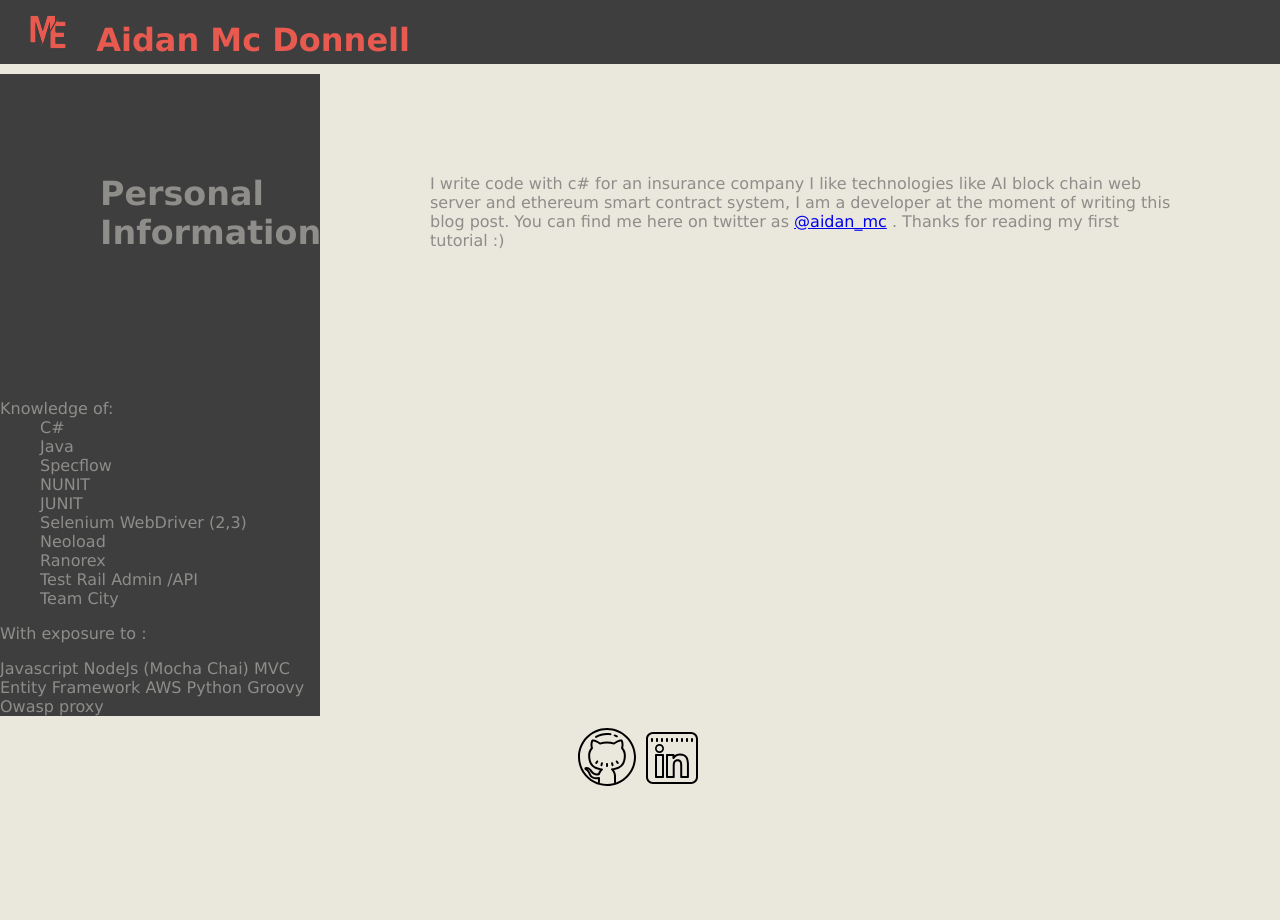
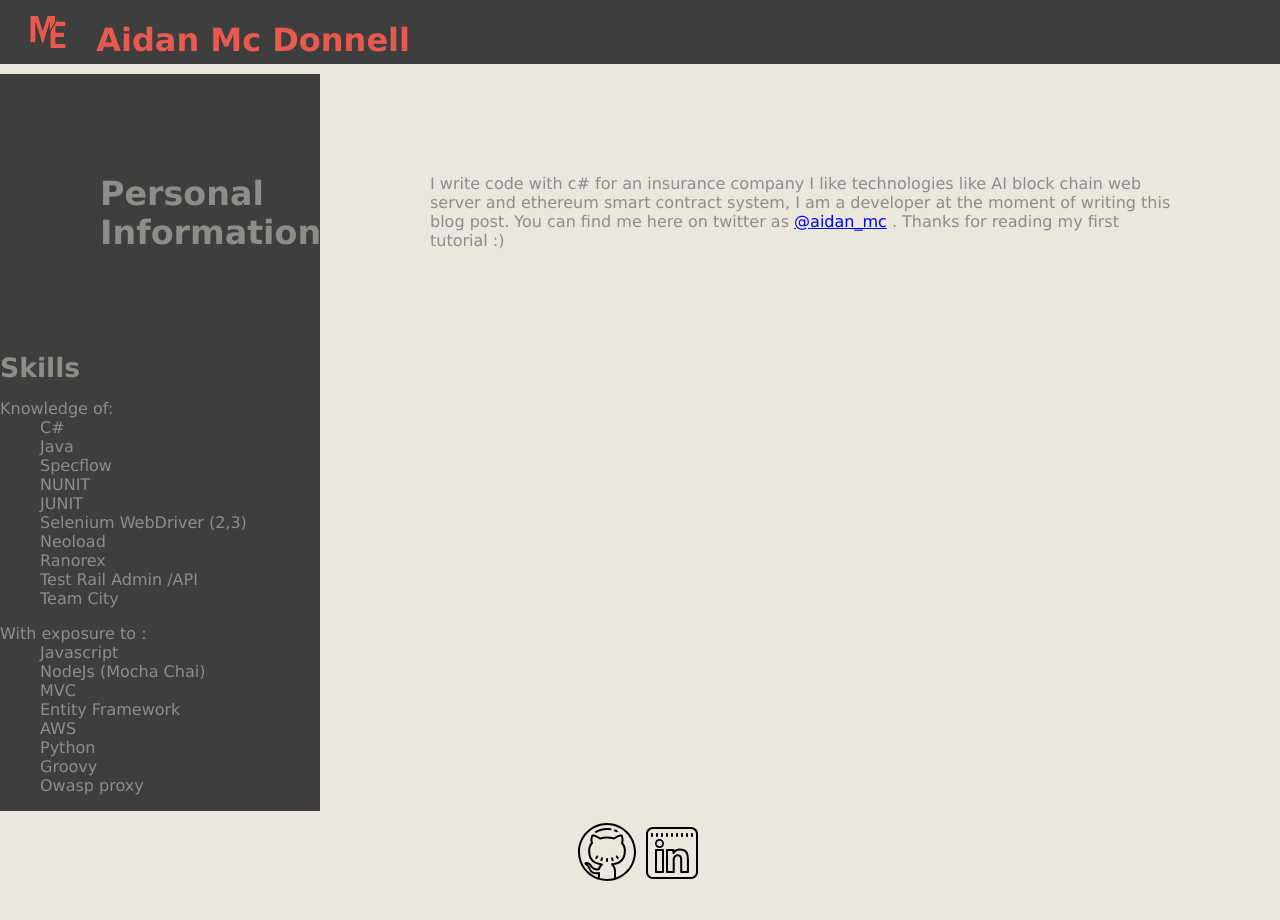
Before and after one commit to AidanMcD/WebSite, a plain HTML site: page index.html in a window 1280 px wide. Drawn offline with Linux system fonts and the light colour scheme.

Commit message:
Added more to side pannel

```diff
--- a/css/style.css
+++ b/css/style.css
@@ -84,17 +84,14 @@ h1{
 
 .skillssection
 {
-
+  padding:100px;
 }
 
-.subheader3{
+.skillsheader{
 
   font-size: 20pt;
-  color: var(--darkTxt);
   font-weight: bold;
 }
-
-
 
 .tab {
   display: inline-block;
--- a/index.html
+++ b/index.html
@@ -1,18 +1,19 @@
 <html>
     <head>
-
-
         <link rel="stylesheet" href="./css/style.css">
     </head>
 
     <body>
+
         <div class="container">
+
             <div class="header">
                     <img src="./img/me.svg" class="logo"><h1>Aidan Mc Donnell</h1>
             </div>
+
             <div class="side">
                     <div class="sideheader">Personal Information</div>
-<div class="subheader3">Skills</div>
+                    <div class="skillsheader">Skills</div>
                 <DL>
                 <DT>Knowledge of:
                     <DD>C#
@@ -29,24 +30,15 @@
 
                 <DL>
                 <DT>With exposure to :</DT>
-
-
+                    <DD>Javascript
+                    <DD>NodeJs (Mocha Chai)
+                    <DD>MVC
+                    <DD>Entity Framework
+                    <DD>AWS
+                    <DD>Python
+                    <DD>Groovy
+                    <DD>Owasp proxy
                 </DL>
-
-
-Javascript
-NodeJs (Mocha Chai)
-MVC
-Entity Framework
-AWS
-Python
-Groovy
-Owasp proxy
-
-
-
-                </ul>
-
 
             </div>
 
@@ -56,19 +48,18 @@ Owasp proxy
                     You can find me here on twitter as <a href="https://twitter.com/aidan_mc">@aidan_mc</a> .
                     Thanks for reading my first tutorial :)
             </div>
+
             <div class="footer">
-
                 <div class="linkedin">
                     <a href="https://www.linkedin.com/in/aidanmcdonnell/" target="_blank" rel="noopener noreferrer">    <img src="./img/icons8-linkedin.svg" alt="LinkedIn"> </a>
                 </div>
-
                 <div class="git">
                     <a href="https://github.com/AidanMcD/AidanMcD/blob/main/README.md" target="_blank" rel="noopener noreferrer"> <img src="./img/icons8-github.svg" alt="git"></a>
-
                 </div>
             </div>
 
         </div>
+
     </body>
 
 
```
Lines whose indentation alone changed are shown as unchanged.
